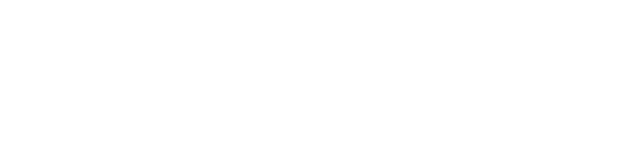
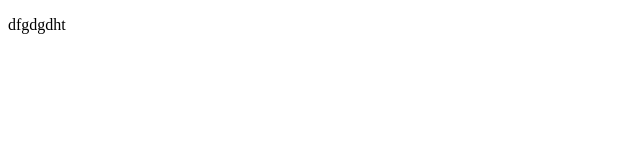
Before and after one commit to Ashwin1102/test, a plain HTML site: page index.html in a window 1280 px wide. Shown: the full height of the page, 0-640 px from the left. Drawn offline with Linux system fonts and the light colour scheme.

Commit message:
Made Changes

```diff
--- a/index.html
+++ b/index.html
@@ -8,5 +8,6 @@
 </head>
 <body>
 
+    <p>dfgdgdht</p>
 </body>
 </html>
```
Also changed, not shown: test.txt.
